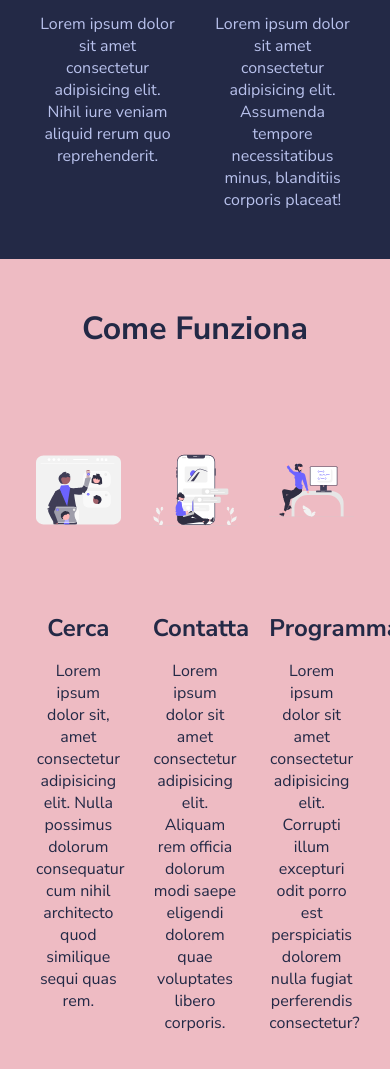
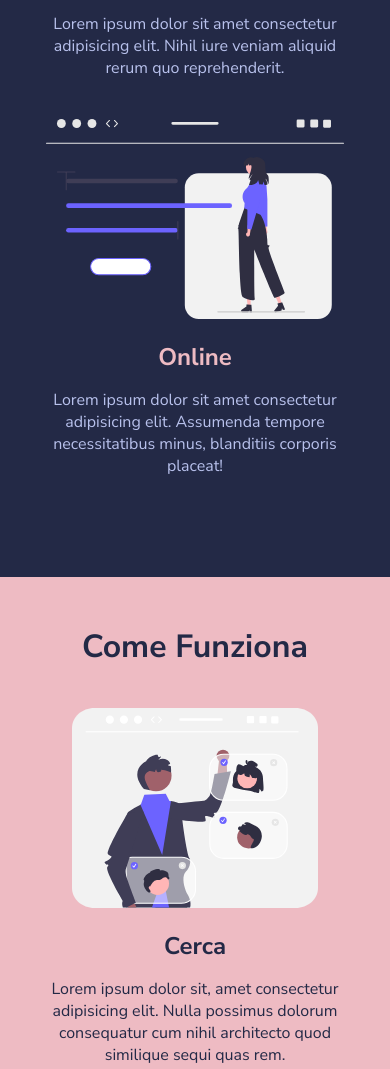
Before and after one commit to matteo2302/html-css-resp-wannabe, a plain HTML site: page index.html in a window 390 px wide. Shown: the part 490-1559 px from the top of the page. Drawn offline with Linux system fonts and the light colour scheme.

Commit message:
480 px layout?

```diff
--- a/css/styleresponsive.css
+++ b/css/styleresponsive.css
@@ -5,3 +5,34 @@
     padding: 0 20px;
   }
 }
+@media all and (max-width: 480px) {
+  .container {
+    width: 100%;
+    margin: 0 auto;
+    padding: 0 20px;
+    display: flex;
+    flex-direction: column;
+  }
+  .row {
+    flex-direction: column;
+    padding-bottom: 12px;
+  }
+  .why-us .col-left {
+    width: 100%;
+    margin-bottom: 40px;
+  }
+
+  .why-us .col-right {
+    width: 100%;
+    margin-bottom: 40px;
+  }
+  .lessons .col {
+    width: 100%;
+    margin-bottom: 40px;
+  }
+
+  .steps .col {
+    width: 100%;
+    margin-bottom: 40px;
+  }
+}
```
